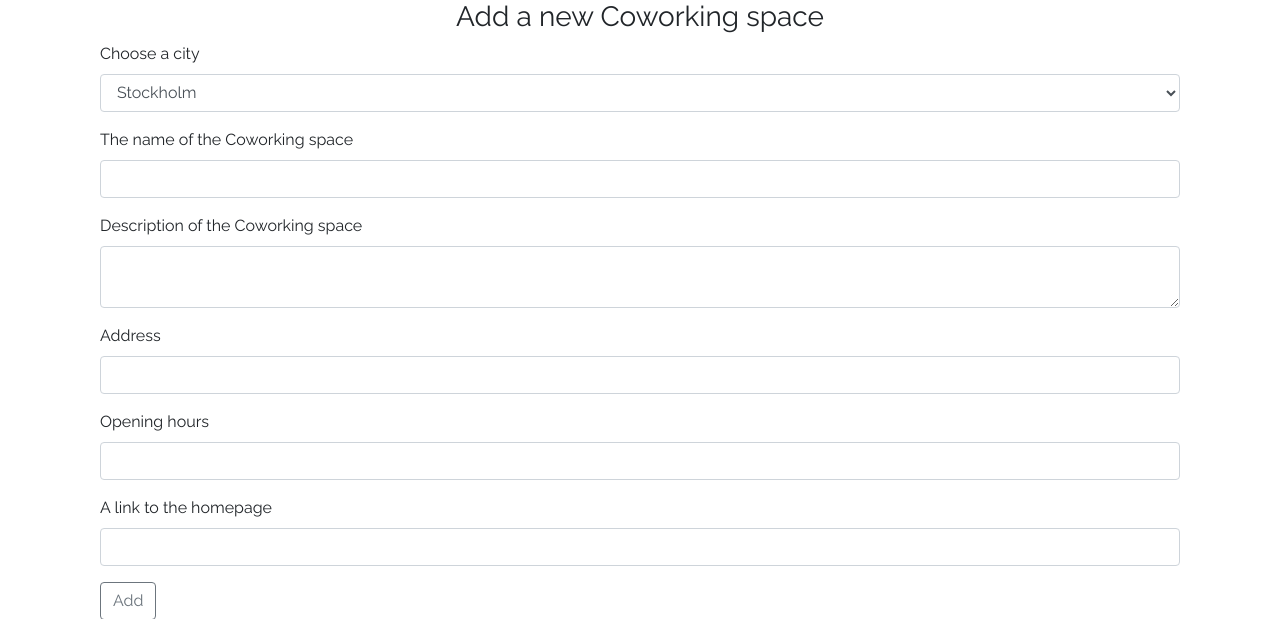
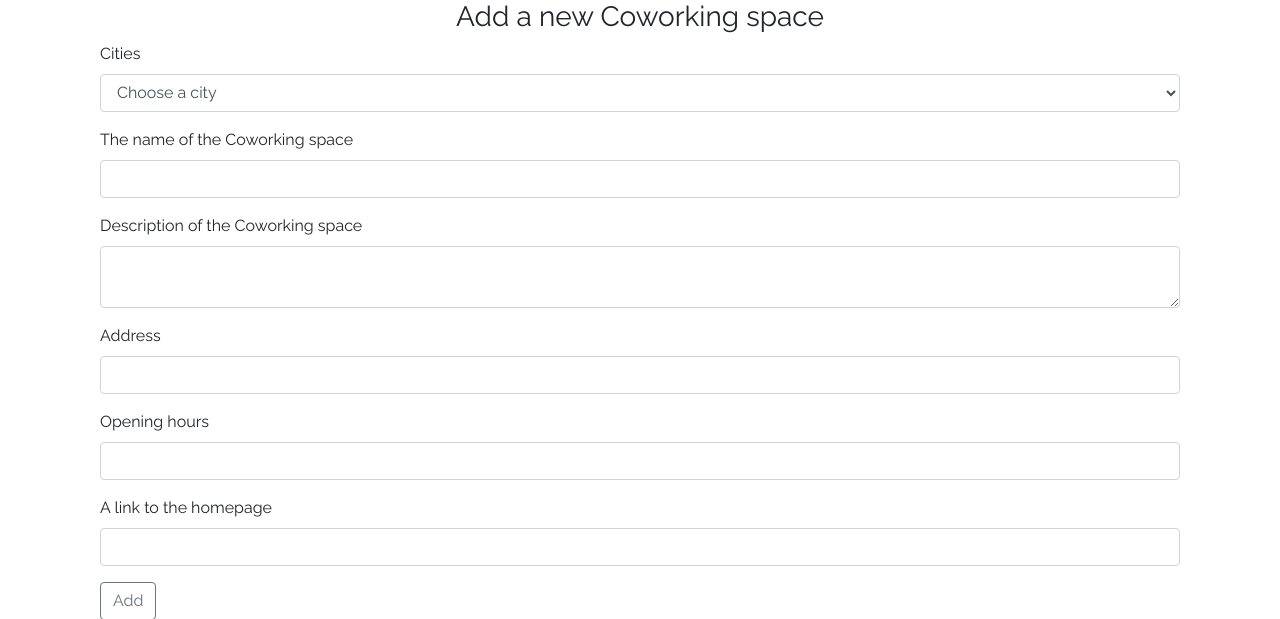
Before and after one commit to LivHed/coworking-spaces, a Flask app: page /add_coworkingspace in a window 1280 px wide. Shown: the top 619 px of the page. Run offline with Flask 2, Linux system fonts and the light colour scheme; some libraries are stand-ins or nearby versions.

Commit message:
Add selected option for dropdown menu, add id and name to select

```diff
--- a/templates/addspace.html
+++ b/templates/addspace.html
@@ -8,8 +8,9 @@
 
             <div class="row">
             <div class="form-group col-12">
-                <label for="exampleFormControlSelect1">Choose a city</label>
-                <select class="form-control" id="city_name">
+                <label for="exampleFormControlSelect1">Cities</label>
+                <select class="form-control" id="city" name="city_name">
+      <option value="" disabled selected>Choose a city</option>
       <option>Stockholm</option>
       <option>Göteborg</option>
       <option>Malmö</option>
```
